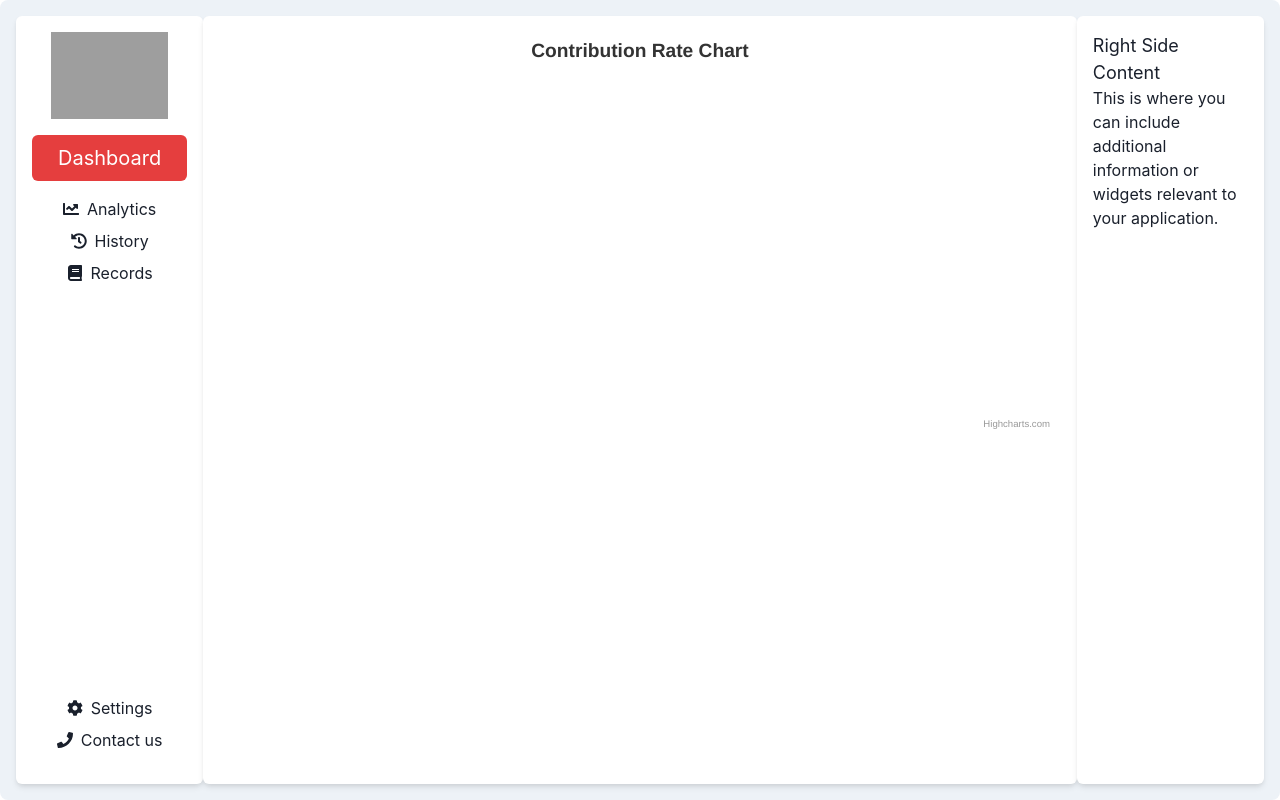
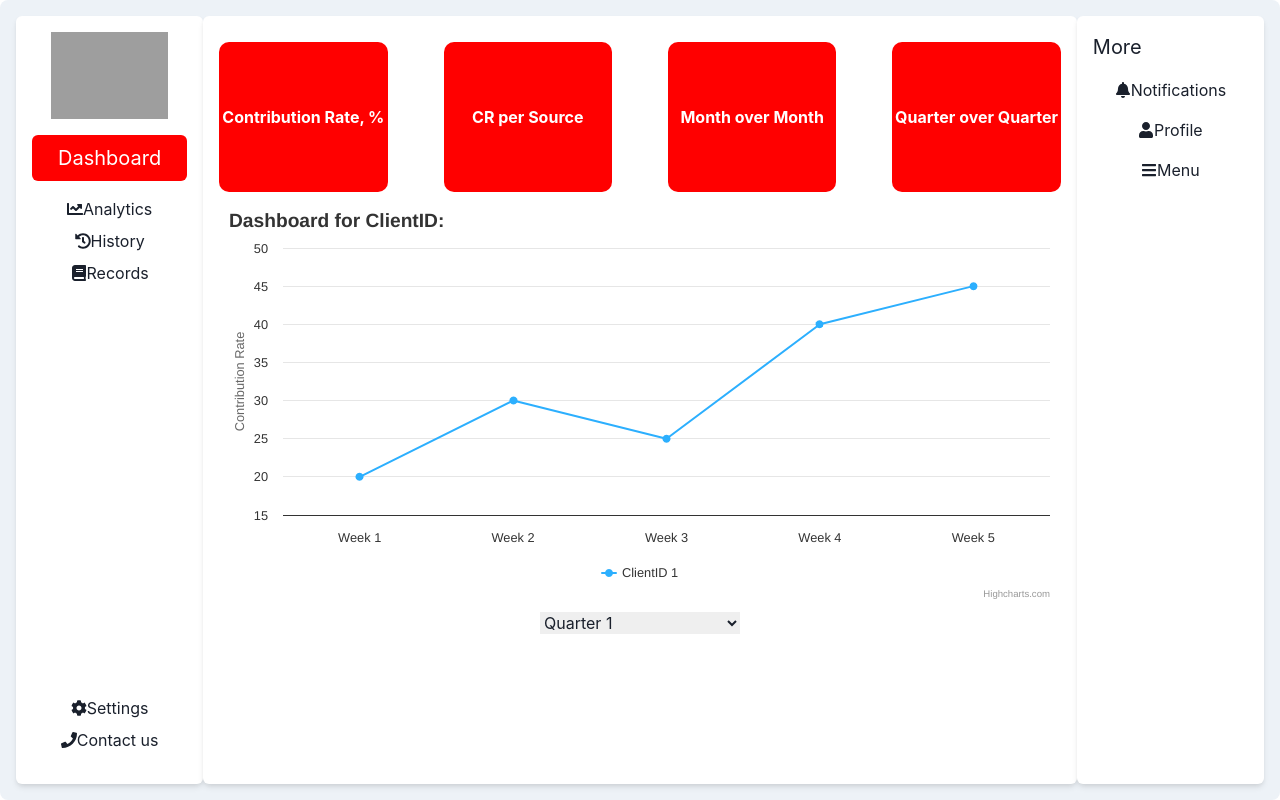
Before and after one commit to Flexksx/Extole-internship, a React (Create React App) app: page /dashboard in a window 1280 px wide. Built offline with nearby package versions, Linux system fonts and the light colour scheme; grey boxes are pictures that could not be loaded.

Commit message:
upd dashboard right side

```diff
--- a/src/components/ContributionChart.jsx
+++ b/src/components/ContributionChart.jsx
@@ -1,23 +1,71 @@
-import React from 'react';
+import React, { useState } from 'react';
 import Highcharts from 'highcharts';
 import HighchartsReact from 'highcharts-react-official';
 
 export function ContributionChart() {
+  const weeks = Array.from({ length: 15 }, (_, index) => `Week ${index + 1}`);
   const options = {
     chart: {
-      type: 'column',
+      type: 'line',
+      height: 400,
     },
     title: {
-      text: 'Contribution Rate Chart',
+      text: 'Dashboard for ClientID:',
+      align: 'left',
     },
-    // Add your Highcharts configuration options here.
+    xAxis: {
+      categories: weeks,
+    },
+    yAxis: {
+      title: {
+        text: 'Contribution Rate',
+      },
+    },
+    series: [
+      {
+        name: 'ClientID 1',
+        data: [20, 30, 25, 40, 45],
+      },
+    ],
+  };
+
+  const [selectedQuarter, setSelectedQuarter] = useState('Quarter 1');
+
+  const handleQuarterChange = (e) => {
+    setSelectedQuarter(e.target.value);
   };
 
   return (
     <div>
+      <div style={{ display: 'flex', justifyContent: 'space-between', marginBottom: '10px', paddingTop: '10px' }}>
+  <div style={{ backgroundColor: 'red', width: '20%', height: '150px', borderRadius: '10px', display: 'flex', justifyContent: 'center', alignItems: 'center', color: 'white', fontWeight: 'bold' }}>
+    <p>Contribution Rate, %</p>
+  </div>
+  <div style={{ width: '20px' }}></div>
+  <div style={{ backgroundColor: 'red', width: '20%', height: '150px', borderRadius: '10px', display: 'flex', justifyContent: 'center', alignItems: 'center', color: 'white', fontWeight: 'bold' }}>
+    <p>CR per Source</p>
+  </div>
+  <div style={{ width: '20px' }}></div>
+  <div style={{ backgroundColor: 'red', width: '20%', height: '150px', borderRadius: '10px', display: 'flex', justifyContent: 'center', alignItems: 'center', color: 'white', fontWeight: 'bold' }}>
+    <p>Month over Month</p>
+  </div>
+  <div style={{ width: '20px' }}></div>
+  <div style={{ backgroundColor: 'red', width: '20%', height: '150px', borderRadius: '10px', display: 'flex', justifyContent: 'center', alignItems: 'center', color: 'white', fontWeight: 'bold' }}>
+    <p>Quarter over Quarter</p>
+  </div>
+</div>
       <HighchartsReact highcharts={Highcharts} options={options} />
+
+      <div style={{ display: 'flex', justifyContent: 'center', marginTop: '10px' }}>
+        <select value={selectedQuarter} onChange={handleQuarterChange} style={{ width: '200px' }}>
+          <option value="Quarter 1">Quarter 1</option>
+          <option value="Quarter 2">Quarter 2</option>
+          <option value="Quarter 3">Quarter 3</option>
+          <option value="Quarter 4">Quarter 4</option>
+        </select>
+      </div>
     </div>
   );
-};
+}
 
 export default ContributionChart;
--- a/src/pages/Dashboard.jsx
+++ b/src/pages/Dashboard.jsx
@@ -1,8 +1,8 @@
 import React from 'react';
 import { Box, Flex, Image, Text, VStack, Link, Icon } from '@chakra-ui/react';
 import { FaChartLine, FaHistory, FaBook, FaCog, FaPhone } from 'react-icons/fa';
-import {ContributionChart }from '../components'; // Import ContributionChart
-
+import { ContributionChart } from '../components';
+import { FaBell, FaUser, FaBars } from 'react-icons/fa';
 const logoUrl =
   'https://4a71b5761700fa86bf84.cdn6.editmysite.com/uploads/b/4a71b5761700fa86bf842ad62ae8665c4f535d423548ebe8cdacd81778f0713f/Extole-logo_large-copy_1656441979.png?width=800&optimize=medium';
 
@@ -20,7 +20,7 @@ export function Dashboard() {
         <Image src={logoUrl} alt="Company Logo" w="75%" mx="auto" mb={4} />
 
         <Box
-          bg="red.500"
+          bg="red"
           borderRadius="md"
           p={2}
           textAlign="center"
@@ -33,26 +33,26 @@ export function Dashboard() {
         <VStack spacing={2} align="center" flex="1">
           <Link display="flex" alignItems="center">
             <Icon as={FaChartLine} />
-            <Text pl={2}>Analytics</Text> {/* Add padding to the left of the text */}
+            <Text>Analytics</Text>
           </Link>
           <Link display="flex" alignItems="center">
             <Icon as={FaHistory} />
-            <Text pl={2}>History</Text> {/* Add padding to the left of the text */}
+            <Text>History</Text>
           </Link>
           <Link display="flex" alignItems="center">
             <Icon as={FaBook} />
-            <Text pl={2}>Records</Text> {/* Add padding to the left of the text */}
+            <Text>Records</Text>
           </Link>
         </VStack>
 
         <VStack spacing={2} mb={4} mt="auto">
           <Link display="flex" alignItems="center">
             <Icon as={FaCog} />
-            <Text pl={2}>Settings</Text> {/* Add padding to the left of the text */}
+            <Text>Settings</Text>
           </Link>
           <Link display="flex" alignItems="center">
             <Icon as={FaPhone} />
-            <Text pl={2}>Contact us</Text> {/* Add padding to the left of the text */}
+            <Text>Contact us</Text>
           </Link>
         </VStack>
       </Box>
@@ -62,11 +62,23 @@ export function Dashboard() {
         <ContributionChart />
       </Box>
 
-      <Box w="15%" bg="white" borderRadius="md" p={4} boxShadow="md">
-        {/* Add your content for the right section here */}
-        {/* Placeholder content for the right side */}
-        <Text fontSize="lg">Right Side Content</Text>
-        <p>This is where you can include additional information or widgets relevant to your application.</p>
+      <Box w="15%" bg="white" borderRadius="md" p={4} boxShadow="md" display="flex" flexDirection="column">
+        <Text fontSize="xl">More</Text>
+
+        <VStack spacing={4} mt={4}>
+          <Link display="flex" alignItems="center">
+            <Icon as={FaBell} />
+            <Text>Notifications</Text>
+          </Link>
+          <Link display="flex" alignItems="center">
+            <Icon as={FaUser} />
+            <Text>Profile</Text>
+          </Link>
+          <Link display="flex" alignItems="center" to="/">
+  <Icon as={FaBars} />
+  <Text>Menu</Text>
+</Link>
+        </VStack>
       </Box>
     </Flex>
   );
```
